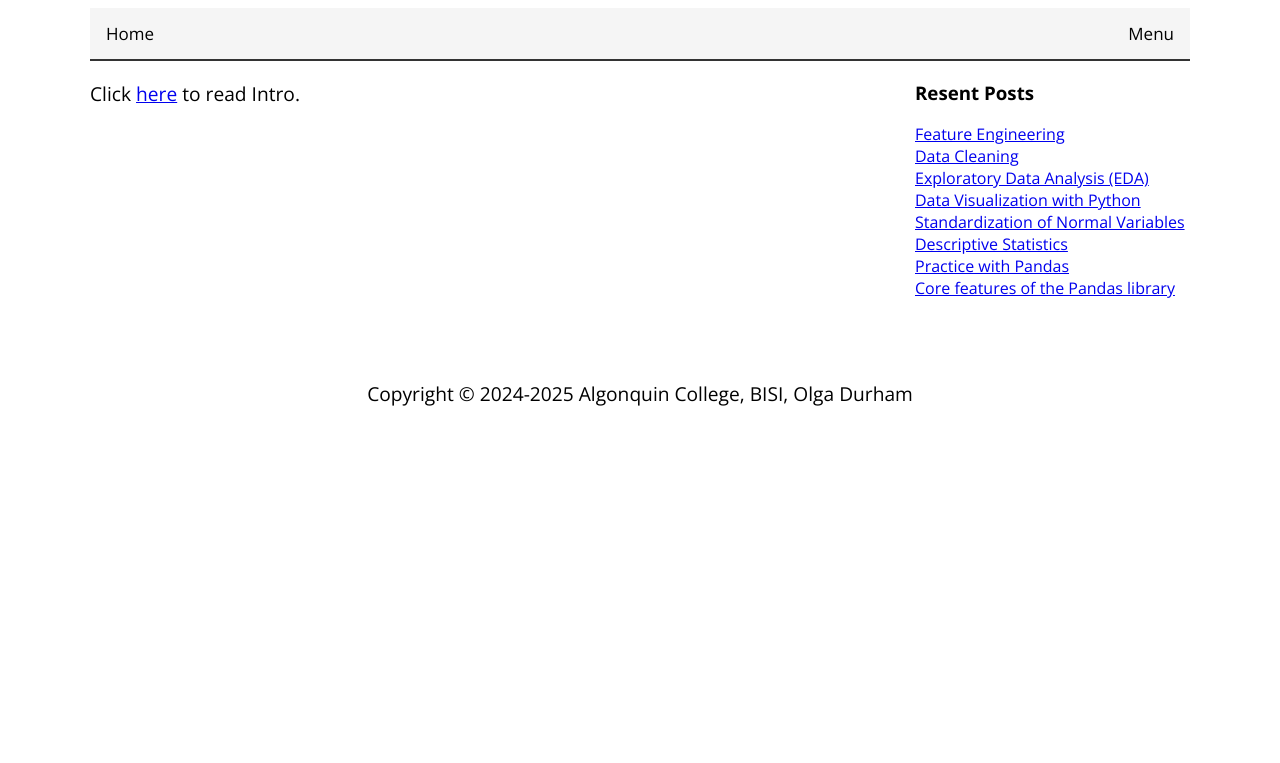
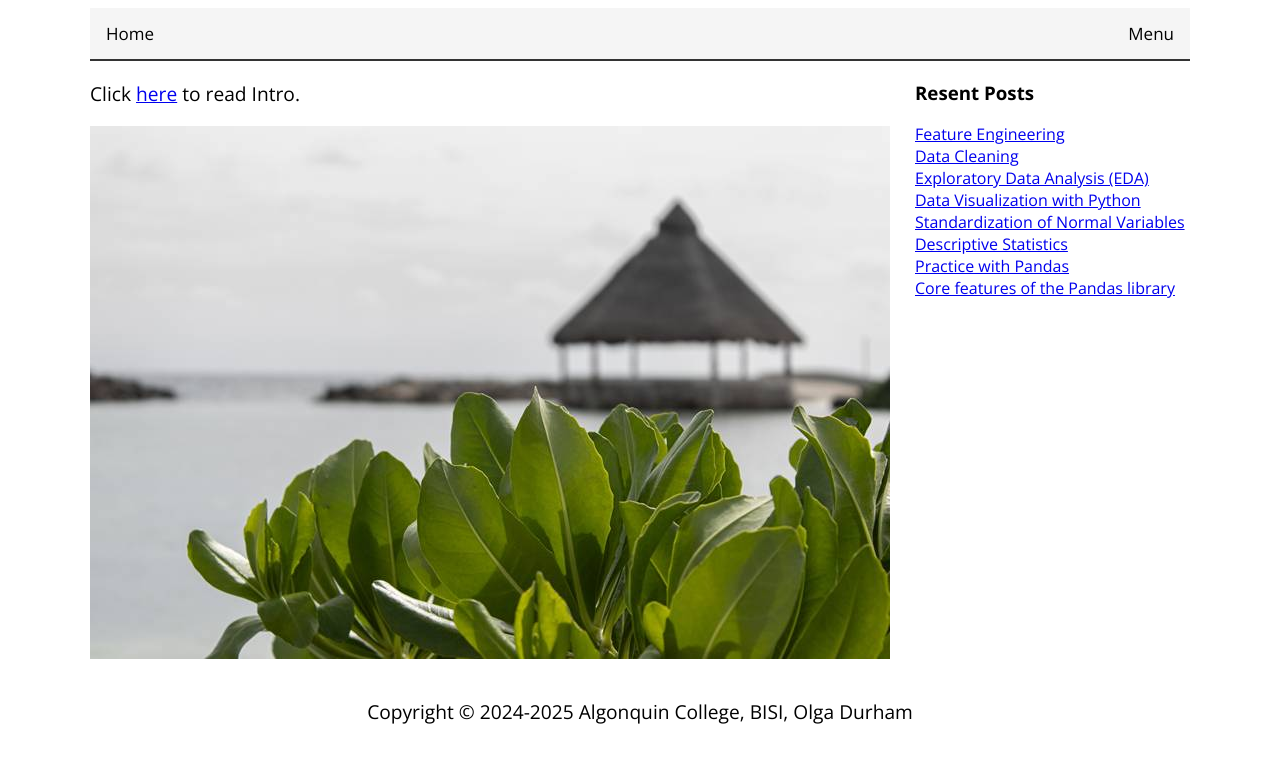
Before and after one commit to shap0011/ml_portfolio, a Jekyll site: the page built from index.md, in a window 1280 px wide. Shown: the top 763 px of the page. Built offline with Jekyll 4.4.1, drawn with Linux system fonts in a browser that asks for light colours.

Commit message:
Adds image to home page

```diff
--- a/index.md
+++ b/index.md
@@ -7,3 +7,5 @@ permalink: /index.html
 ---
 
 Click [here]({{ site.baseurl }}/intro.html) to read Intro.
+
+<img src="/ml_portfolio/assets/img/olga-durham-beach-170-800x.jpg" alt="The Ocean">
```
Also changed, not shown: assets/img/olga-durham-beach-170-800x.jpg (added), assets/img/olga-durham-beach-170.jpg (added).
